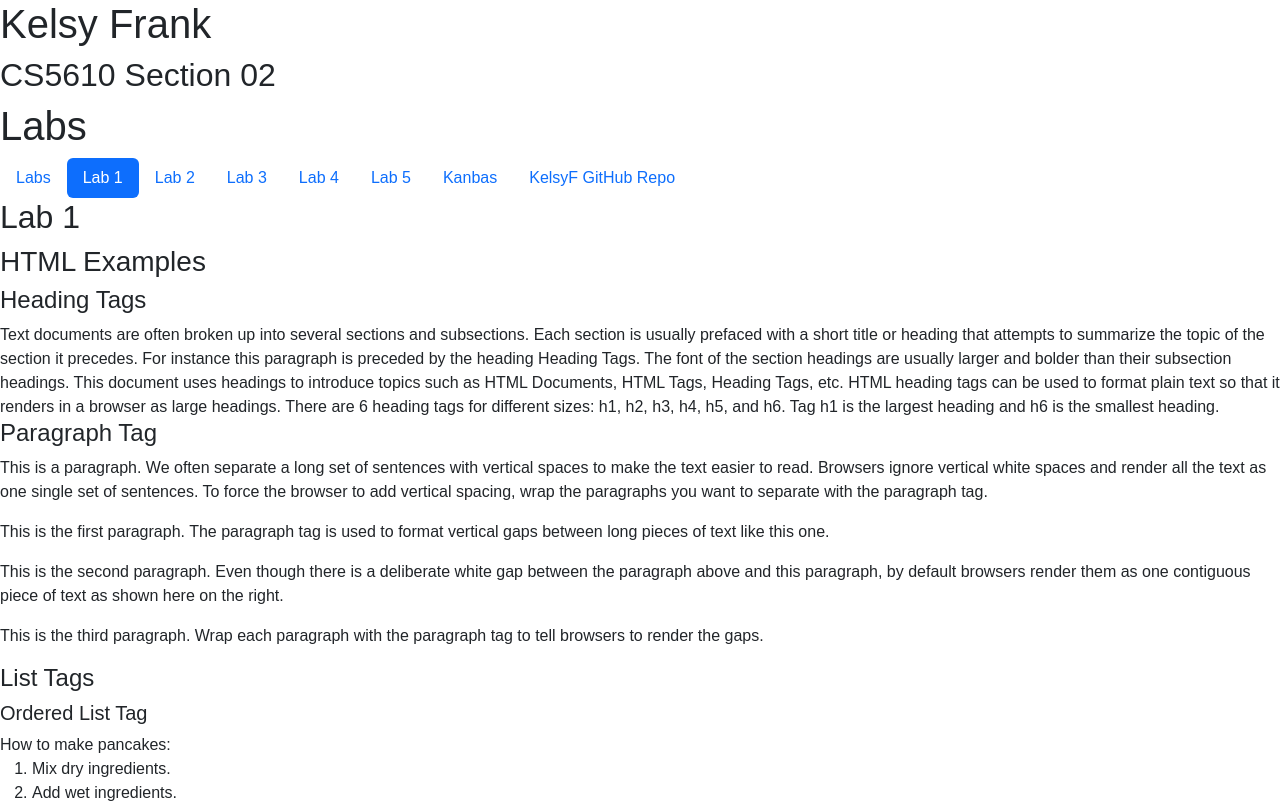
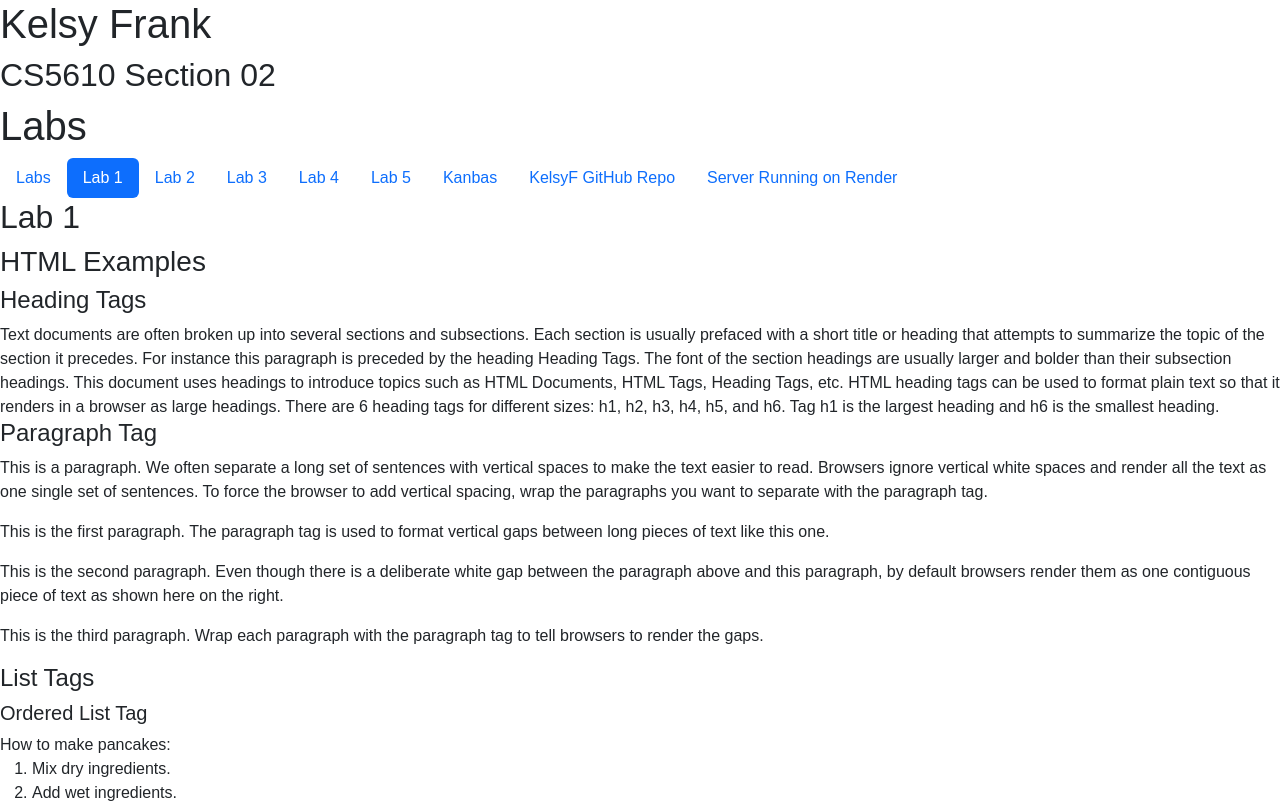
Before and after one commit to KelsyF/kanbas-react-web-app, a React (Create React App) app: page /#/Labs/Lab1 in a window 1280 px wide. Shown: the top 803 px of the page. Built offline with nearby package versions, Linux system fonts and the light colour scheme; no server answers.

Commit message:
Up to enrollments

```diff
--- a/src/Labs/TOC.tsx
+++ b/src/Labs/TOC.tsx
@@ -44,6 +44,11 @@
                     KelsyF GitHub Repo
                 </a>
             </li>
+            <li className="nav-item">
+                <a id="wd-k" href="https://kanbas-node-server-app-gozk.onrender.com" className="nav-link">
+                    Server Running on Render
+                </a>
+            </li>
         </ul>
     );
 }
```
